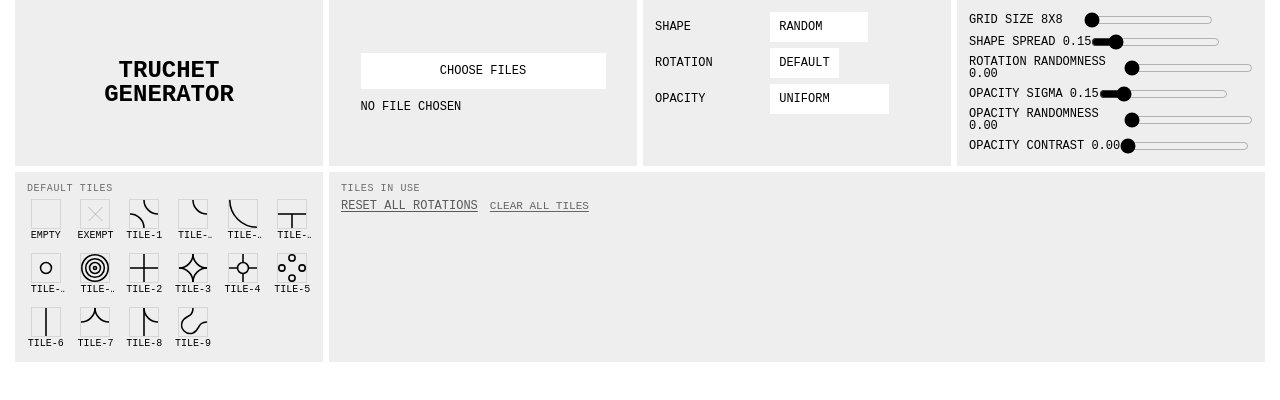
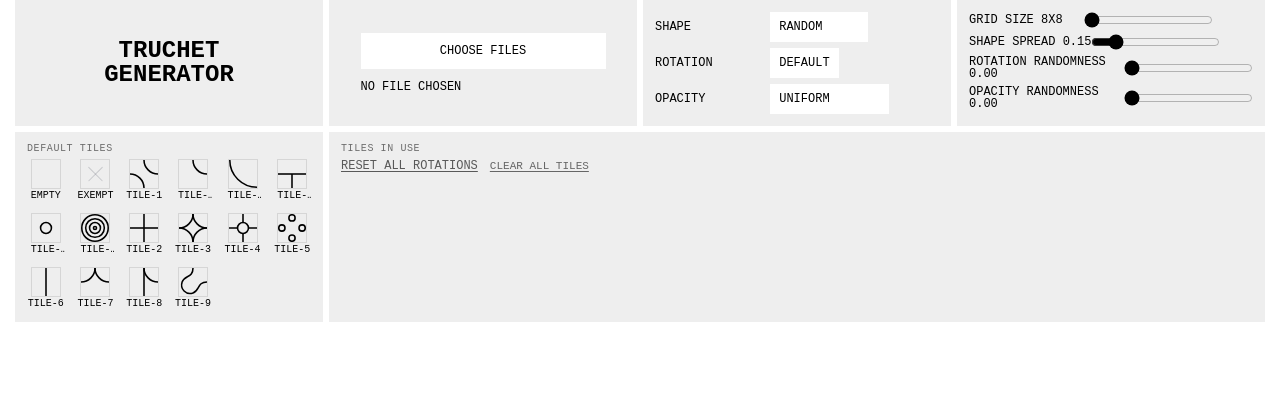
Before and after one commit to sebastiangraz/truchetgen, a React (Vite) app: page / in a window 1280 px wide. Shown: the top 400 px of the page. Built offline with nearby package versions, Linux system fonts and the light colour scheme.

Commit message:
conditioanl opacity sliders

```diff
--- a/src/App.tsx
+++ b/src/App.tsx
@@ -394,6 +394,7 @@ const TruchetGenerator = ({ tileSize = 24 }: TruchetGeneratorProps) => {
                 onChange={handleRotationRandomnessChange}
               />
             </div>
+            {opacity !== "uniform" && (
               <div>
                 <label htmlFor="opacitySigma">
                   Opacity Sigma {opacitySigma.toFixed(2)}
@@ -409,6 +410,7 @@ const TruchetGenerator = ({ tileSize = 24 }: TruchetGeneratorProps) => {
                   onChange={handleOpacitySigmaChange}
                 />
               </div>
+            )}
             <div>
               <label htmlFor="opacityRandomness">
                 Opacity Randomness {opacityRandomness.toFixed(2)}
@@ -424,6 +426,7 @@ const TruchetGenerator = ({ tileSize = 24 }: TruchetGeneratorProps) => {
                 onChange={handleOpacityRandomnessChange}
               />
             </div>
+            {opacity !== "uniform" && (
               <div>
                 <label htmlFor="opacityContrast">
                   Opacity Contrast {opacityContrast.toFixed(2)}
@@ -439,6 +442,7 @@ const TruchetGenerator = ({ tileSize = 24 }: TruchetGeneratorProps) => {
                   onChange={handleOpacityContrastChange}
                 />
               </div>
+            )}
           </div>
         </div>
 
```
Lines whose indentation alone changed are shown as unchanged.
